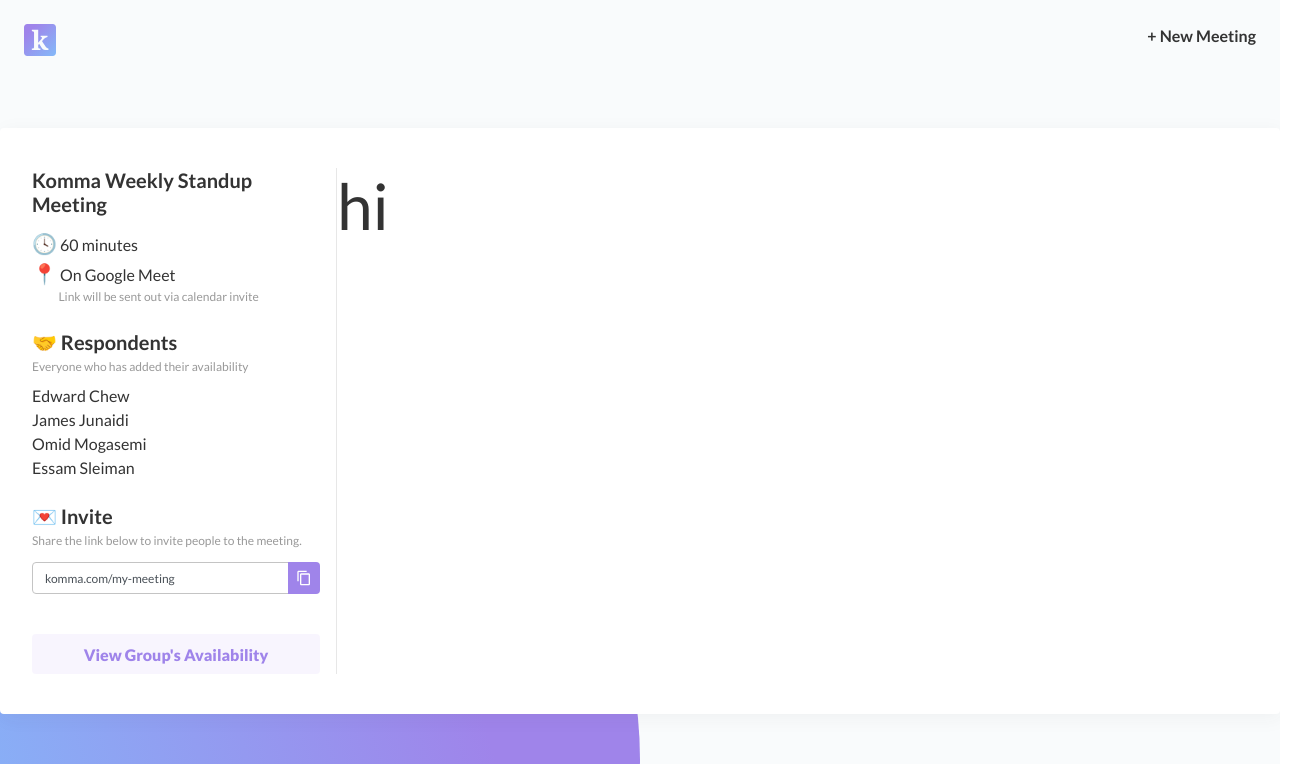
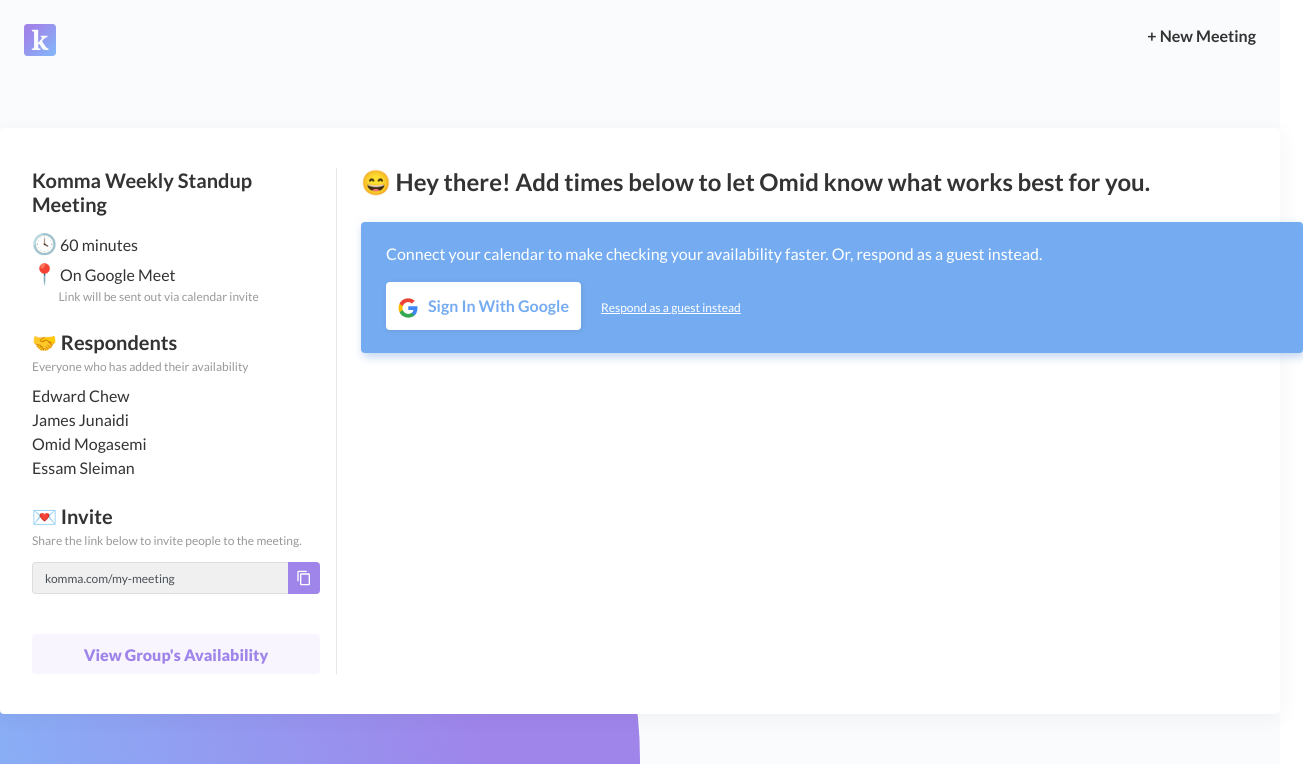
Before and after one commit to essamsleiman/komma-web, a React (Create React App) app: page /availability in a window 1280 px wide. Shown: the top 764 px of the page, 1303 px wide, since content can reach past the window. Built offline with nearby package versions, Linux system fonts and the light colour scheme.

Commit message:
top bar implementation

```diff
--- a/src/App.css
+++ b/src/App.css
@@ -97,6 +97,7 @@ input[type="text"]:disabled, input[type="number"]:disabled {
   --mediumgray: #999999;
   --kommagreen: #47CB6C;
   --kommared: #FF6E6E;
+  --kommablue: #75ACF1;
   --verylightblue: #F9FBFC;
   --lightred: #FFDEDE;
   --white: #FFFFFF;
@@ -107,6 +108,8 @@ input[type="text"]:disabled, input[type="number"]:disabled {
   --purple-shadow: 2px 4px 10px rgba(159, 132, 234, 0.5);
   --small-drop-shadow: 1px 1px 5px rgba(64, 64, 64, 0.15);
   --small-purple-shadow: 1px 2px 5px rgba(159, 132, 234, 0.5);
+  --blue-shadow: 2px 4px 10px rgba(132, 173, 234, 0.5);
+  --white-shadow: 1px 1px 5px rgba(64, 64, 64, 0.15);
 }
 
 /*
@@ -142,6 +145,17 @@ input[type="text"]:disabled, input[type="number"]:disabled {
   background: var(--verylightgray);
   color: var(--lightgray);
 }
+.google-button {
+  border: none;
+  background-color: var(--white);
+  box-shadow: var(--white-shadow);
+  border-radius: 4px;
+  font-weight: 700;
+  padding: 12px;
+}
+.google-company-logo {
+  padding-right: 10px;
+}
 .field {
   box-sizing: border-box;
   width: 15rem;
@@ -149,3 +163,6 @@ input[type="text"]:disabled, input[type="number"]:disabled {
   border: 1px solid var(--lightgray);
   border-radius: 4px;
 }
+.field-spacing {
+  margin-bottom: 0.4rem;
+}
--- a/src/components/availability.js
+++ b/src/components/availability.js
@@ -6,6 +6,15 @@ import "./css/availability.css";
 
 function Availability() {
   const [viewingGroup, setViewingGroup] = useState(false);
+  const [userInfo, setUserInfo] = useState(
+    {
+      signedIn: false,
+      name: '',
+      email: '',
+      googleName: 'Edward Chew',
+      googleEmail: 'edward@email.com',
+    }
+  )
 
   return (
     <div>
@@ -15,7 +24,11 @@ function Availability() {
             </div>
             <div className="col-9">
                 <div className="vertical-bar"></div>
-                <TopBar />
+                <TopBar
+                  userInfo={userInfo}
+                  setUserInfo={setUserInfo}
+                  meetingHostName={'Omid'}
+                />
             </div>
         </div>
     </div>
--- a/src/components/availability/top_bar.js
+++ b/src/components/availability/top_bar.js
@@ -1,14 +1,85 @@
 import react, { useState } from 'react';
 import "bootstrap/dist/css/bootstrap.min.css";
 import "../css/top_bar.css";
+import googleCompanyLogo from "../../img/google_company_logo.png";
+import placeholderProfilePic from "../../img/placeholder_profile_pic.png";
 
-function TopBar() {
+function TopBar(props) {
+
+  const [respondAsGuest, setRespondAsGuest] = useState(false);
+  const [instructions, setInstructions] = useState('Connect your calendar to make checking your availability faster. Or, respond as a guest instead.');
+  const [welcomeMessage, setWelcomeMessage] = useState(`😄 Hey there! Add times below to let ${props.meetingHostName} know what works best for you.`);
+
+  function signInWithGoogle() {
+    let localUserInfo = props.userInfo
+    localUserInfo.signedIn = true;
+    props.setUserInfo(localUserInfo);
+    setWelcomeMessage(`😄 Hi ${props.userInfo.googleName.substring(0, props.userInfo.googleName.indexOf(' '))}! Add times below to let ${props.meetingHostName} know what works best for you.`);
+    setInstructions("Hit the purple button when you're finished to send your response. We'll send you a calendar invite soon!");
+  }
+
+  function changeResponseType() {
+    let curResponseType = respondAsGuest
+    if (curResponseType) {
+      setInstructions("Hit the purple button when you’re finished to send your response. We’ll send you a calendar invite soon!");
+    } else {
+      setInstructions('Connect your calendar to make checking your availability faster. Or, respond as a guest instead.');
+    }
+    setRespondAsGuest(!curResponseType);
+  }
+
+  function handleNameChange(event) {
+    let localUserInfo = props.userInfo
+    localUserInfo.name = event.target.value;
+    props.setUserInfo(localUserInfo);
+  }
+
+  function handleEmailChange(event) {
+    let localUserInfo = props.userInfo
+    localUserInfo.email = event.target.value;
+    props.setUserInfo(localUserInfo);
+  }
 
   return (
-    <div>
-      <h1>hi</h1>
+    <div className="content-container">
+      <h3 className="bold">{welcomeMessage}</h3>
+      <div className="backdrop">
+        <div className="backdrop-content">
+          <p className="white">{instructions}</p>
+          {!props.userInfo.signedIn ?
+            !respondAsGuest ?
+              // Sign in with Google display
+              <>
+                <button className="google-button" onClick={signInWithGoogle}>
+                  <img src={googleCompanyLogo} className="google-company-logo" />
+                  Sign In With Google
+                </button>
+                <p className="label alt-choice-text white" onClick={changeResponseType}>Respond as a guest instead</p>
+              </>
+            :
+              // Sign in as a guest display
+              <>
+                <div className="input-container">
+                  <p className="label field-spacing white">Name<span className="asterisk bold"> *</span></p>
+                  <input className="form-control" type="text" placeholder="Edward Chew" value={props.userInfo.name} onChange={handleNameChange} />
+                </div>
+                <div className="input-container second-container">
+                  <p className="label field-spacing white">Email<span className="asterisk bold"> *</span></p>
+                  <input className="form-control" type="text" placeholder="edward@email.com" value={props.userInfo.email} onChange={handleEmailChange} />
+                </div>
+                <p className="label alt-choice-text white" onClick={changeResponseType}>Sign in with Google instead</p>
+              </>
+            :
+              // Signed in display
+              <>
+                <img src={placeholderProfilePic} className="profile-pic"></img>
+                <p className="label login-info white" onClick={changeResponseType}>Logged in as {props.userInfo.googleName} ({props.userInfo.googleEmail}) </p>
+              </>
+          }
+        </div>
+      </div>
     </div>
-);
+  );
 }
 
 export default TopBar;
--- a/src/components/css/step_one.css
+++ b/src/components/css/step_one.css
@@ -19,7 +19,7 @@
 .description-box {
   width: 100%;
 }
-.shadow-card .label-spacing {
+.shadow-card {
   margin-bottom: 0.4rem;
 }
 .question-spacing {
--- a/src/components/css/top_bar.css
+++ b/src/components/css/top_bar.css
@@ -0,0 +1,66 @@
+.content-container {
+    margin-left: 25px;
+}
+
+.backdrop {
+    background: var(--kommablue);
+    box-shadow: var(--blue-shadow);
+    border-radius: 4px;
+    z-index: 3;
+    margin-top: 25px;
+    /* need a better method to do the following or else it will look bad on mobile/smaller screen sizes */
+    margin-right: -55px;
+}
+
+.backdrop-content {
+    padding-left: 25px;
+    padding-top: 20px;
+    padding-bottom: 20px;
+    color: var(--white);
+}
+
+.white {
+    color: var(--white);
+}
+
+.google-button {
+    color: var(--kommablue);
+}
+
+.alt-choice-text {
+    display: inline-block;
+    vertical-align: baseline;
+    cursor: pointer;
+    text-decoration: underline;
+    margin-left: 20px;
+}
+
+.input-container {
+    display: inline-block;
+}
+
+.second-container {
+    margin-left: 20px;
+}
+
+input[type="text"], input[type="number"] {
+    width: 15rem !important;
+    background: rgba(0, 0, 0, 0.06);
+    border: 1px solid rgba(0, 0, 0, 0.08) !important;
+    box-sizing: border-box !important;
+    border-radius: 4px !important;
+}
+
+.login-info {
+    display: inline-block;
+    margin-left: 8px;
+}
+
+.profile-pic {
+    display: inline-block;
+    height: 28px;
+    width: 28px;
+    border-radius: 50%;
+    background: var(--lightgray);
+    box-sizing: border-box;
+}
--- a/src/components/meeting_creation/step_one.js
+++ b/src/components/meeting_creation/step_one.js
@@ -33,12 +33,12 @@ function StepOne(props) {
                 <div className="col-md-7">
                     <div className="shadow-card">
                         <h3 className="bold">🤝 Hello there! What is your meeting about?</h3>
-                        <p className="label label-spacing">Meeting Title<span className="asterisk bold"> *</span></p>
+                        <p className="label field-spacing">Meeting Title<span className="asterisk bold"> *</span></p>
                         <input className="name-box form-control" type="text" placeholder="Weekly Meeting ..." value={meetingName} onChange={handleMeetingNameChange} />
                         <div className="question-spacing" />
 
                         <h3 className="bold">✅ Any agenda items?</h3>
-                        <p className="label label-spacing">Description</p>
+                        <p className="label field-spacing">Description</p>
                         <textarea className="description-box form-control" type="text" placeholder="1. Get the ducks in a row&#x0a;2. Boil the ocean&#x0a;..." rows="6" value={description} onChange={handleDescriptionChange} />
                         <div className="nav-buttons row no-gutters">
                             <div className="col d-flex justify-content-end">
```
Also changed, not shown: src/img/google_company_logo.png (added), src/img/placeholder_profile_pic.png (added).
